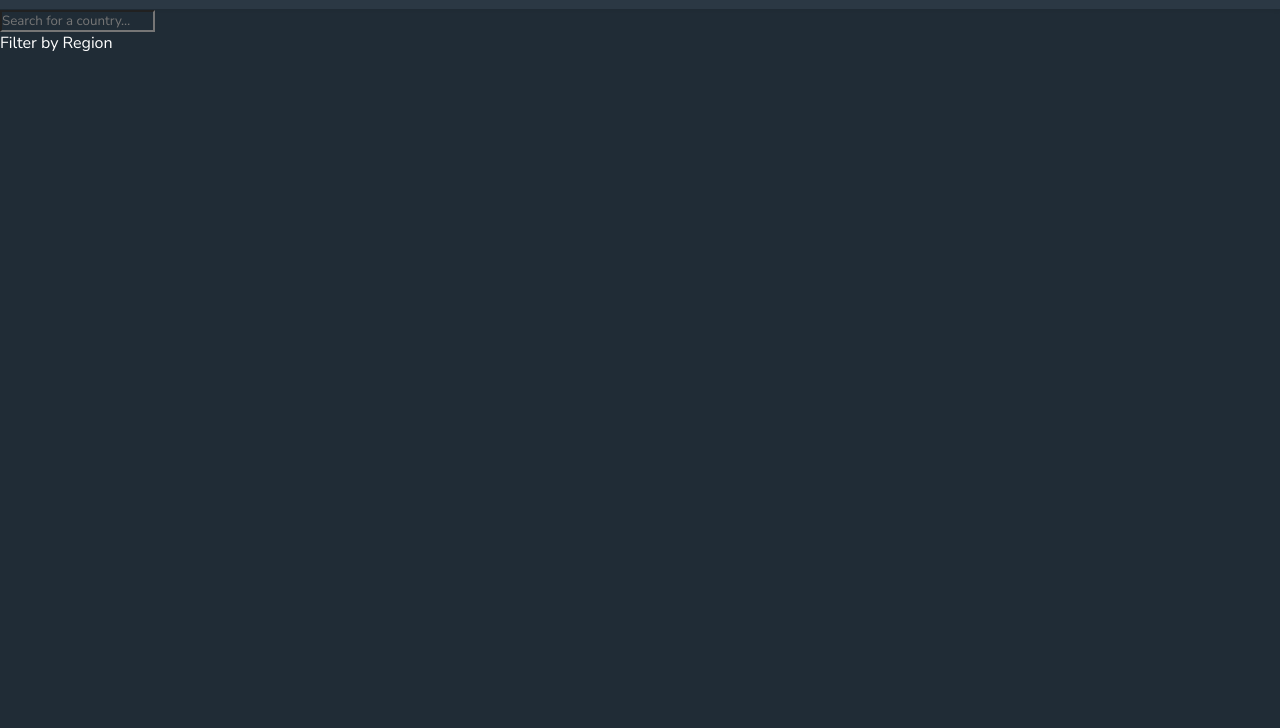
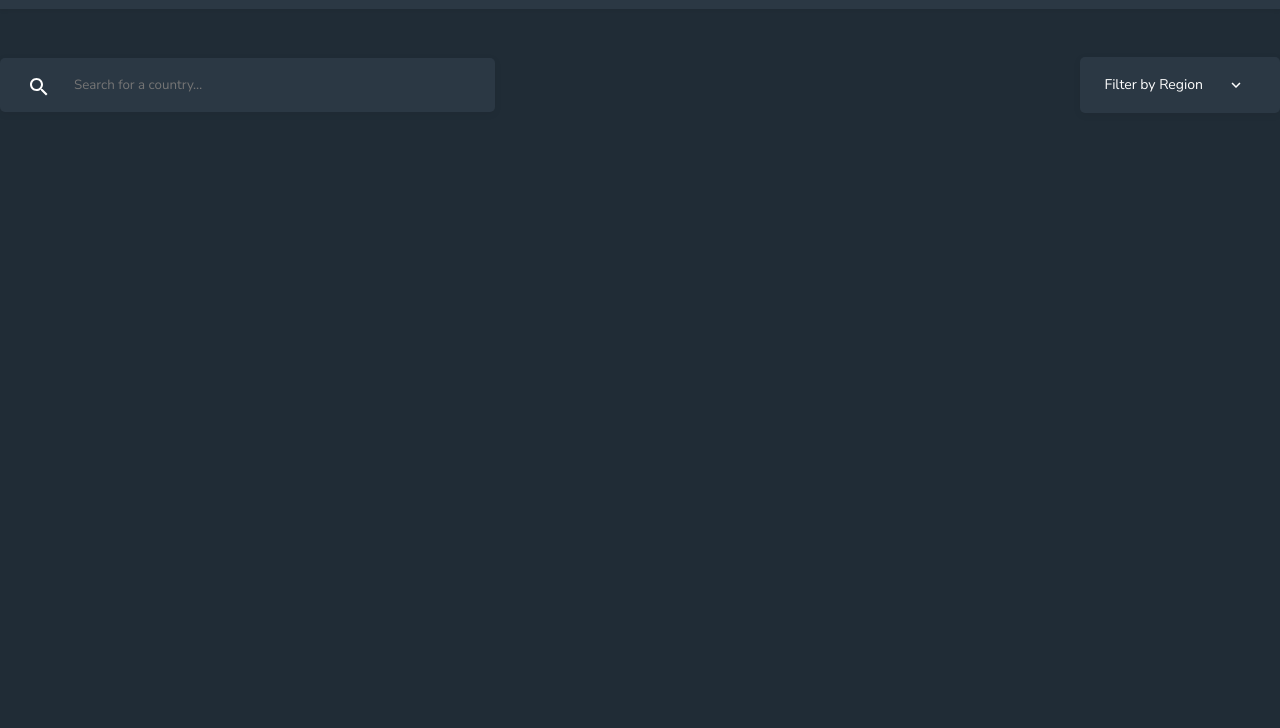
Before and after one commit to oyka2010/cauntries, a plain HTML site: page index.html in a window 1280 px wide. Shown: the part 72-800 px from the top of the page. Drawn offline with Linux system fonts and the light colour scheme; a web font is replaced by a local one.

Commit message:
add promo-section

```diff
--- a/css/base.css
+++ b/css/base.css
@@ -21,6 +21,7 @@ header {
   background-color: #2B3844;
   box-shadow: 0px 2px 4px 0px rgba(0, 0, 0, 0.0549019608);
   padding: 24px 16px;
+  margin-bottom: 48px;
 }
 header .heder-list {
   display: flex;
@@ -37,6 +38,36 @@ header .heder-list img {
   max-width: 108px;
 }
 
+.promo {
+  display: flex;
+  justify-content: space-between;
+  align-items: center;
+  margin-bottom: 48px;
+}
+.promo input {
+  outline: none;
+  background-color: #2B3844;
+  box-shadow: 0px 2px 9px 0px rgba(0, 0, 0, 0.0549019608);
+  border: 0px;
+  border-radius: 5px;
+  background-image: url(../img/search.svg);
+  background-repeat: no-repeat;
+  background-position: 30px 20px;
+  padding: 18px 270px 18px 74px;
+}
+.promo .promo-section {
+  padding: 18px 77px 18px 24px;
+  background: #2B3844;
+  box-shadow: 0px 2px 9px 0px rgba(0, 0, 0, 0.0549019608);
+  border-radius: 5px;
+  font-size: 14px;
+  font-weight: 400;
+  line-height: 20px;
+  background-image: url(../img/icon.svg);
+  background-repeat: no-repeat;
+  background-position: 150px 22px;
+}
+
 @media (max-width: 550px) {
   header .heder-list h1 {
     font-size: 14px;
```
Also changed, not shown: 1 other file.
